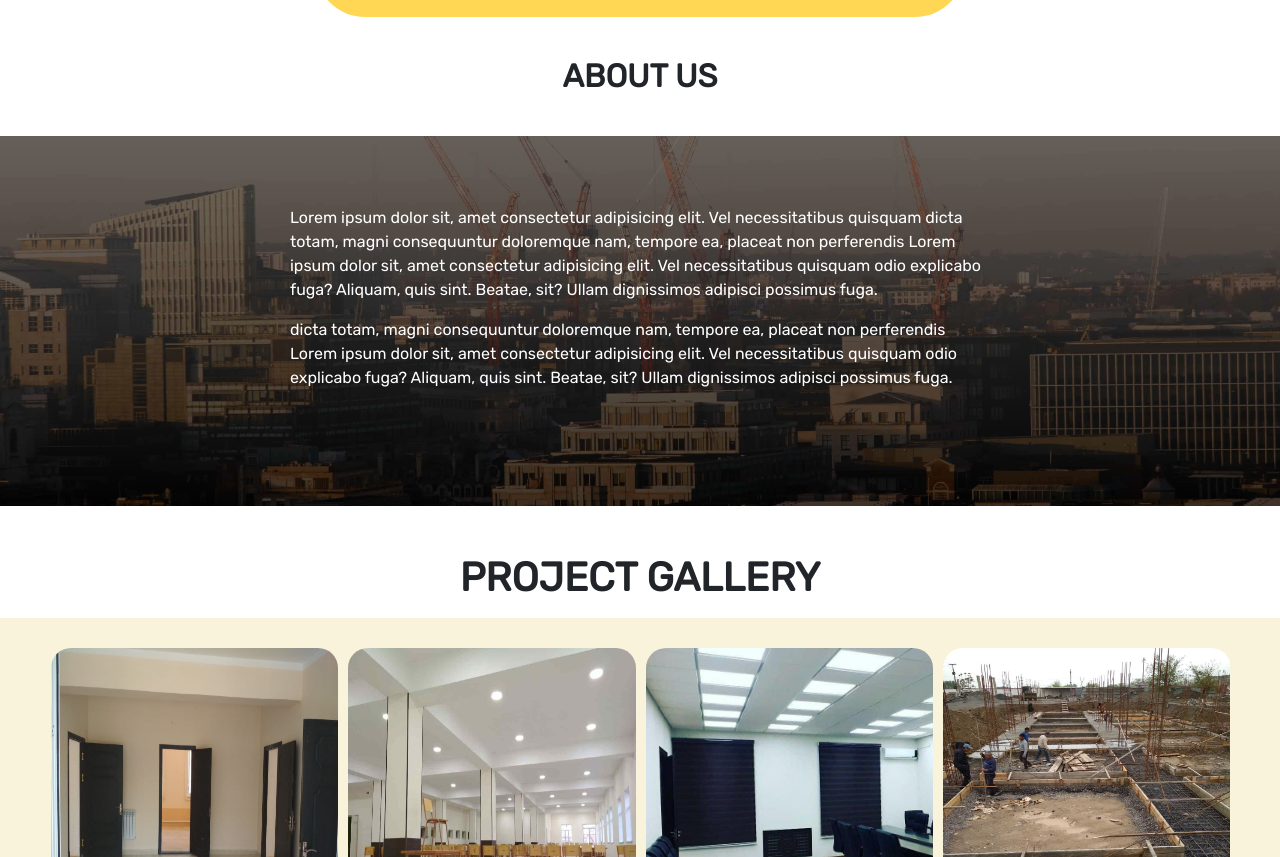
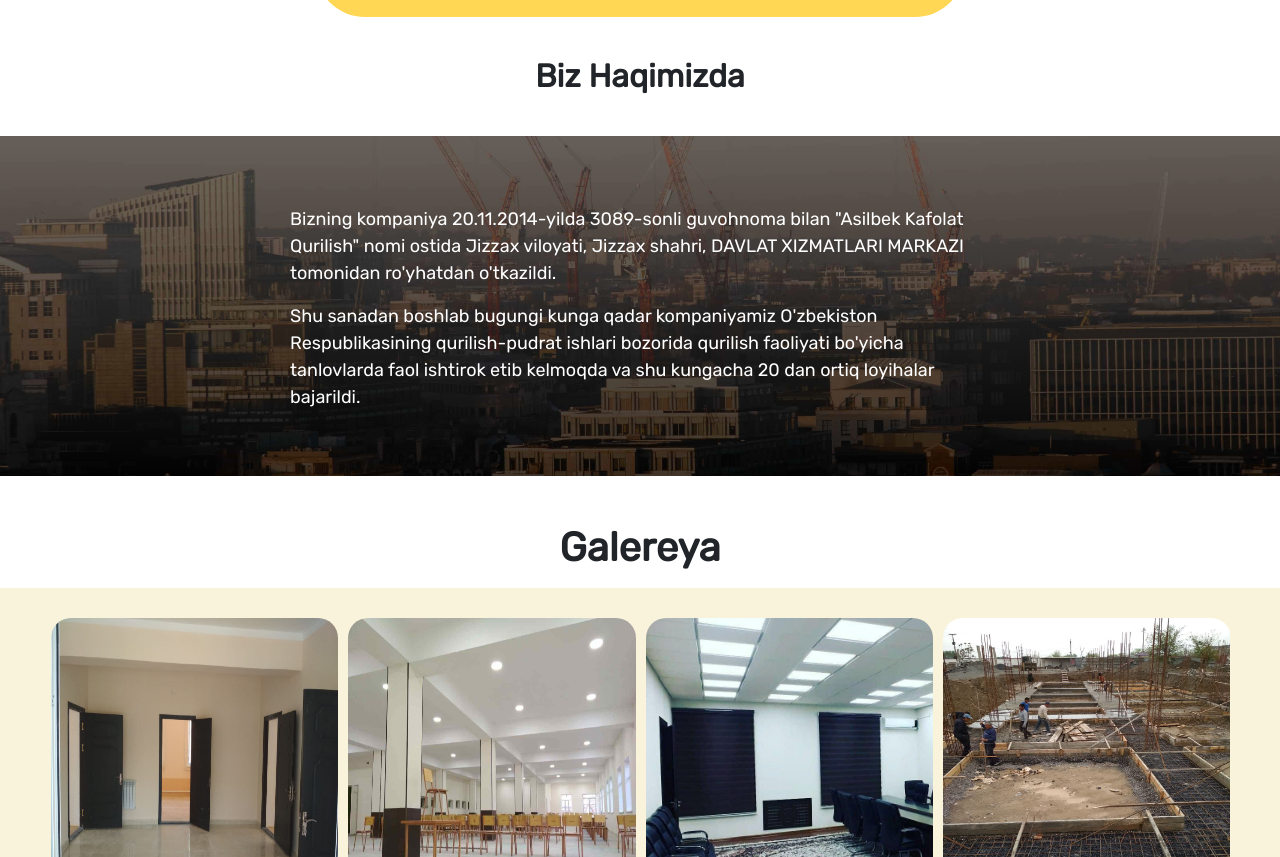
Before and after one commit to asilbekkafolat/qurilish, a plain HTML site: page index.html in a window 1280 px wide. Shown: the part 2137-2994 px from the top of the page. Drawn offline with nearby package versions, Linux system fonts and the light colour scheme; a web font is replaced by a local one.

Commit message:
Add files via upload

```diff
--- a/index.html
+++ b/index.html
@@ -161,19 +161,16 @@
     </div>
   </section>
 
-  <h2 id="about-header">ABOUT US</h2>
+  <h2 id="about-header">Biz Haqimizda</h2>
   <section id="about-us-container">
     <div class="about-us">
         <p>
-          Lorem ipsum dolor sit, amet consectetur adipisicing elit. Vel necessitatibus quisquam
-          dicta totam, magni consequuntur doloremque nam, tempore ea, placeat non perferendis
-          Lorem ipsum dolor sit, amet consectetur adipisicing elit. Vel necessitatibus quisquam
-          odio explicabo fuga? Aliquam, quis sint. Beatae, sit? Ullam dignissimos adipisci possimus fuga.
+          Bizning kompaniya 20.11.2014-yilda 3089-sonli guvohnoma bilan "Asilbek Kafolat Qurilish"
+          nomi ostida Jizzax viloyati, Jizzax shahri, DAVLAT XIZMATLARI MARKAZI tomonidan ro'yhatdan o'tkazildi.
         </p>
         <p>
-          dicta totam, magni consequuntur doloremque nam, tempore ea, placeat non perferendis
-          Lorem ipsum dolor sit, amet consectetur adipisicing elit. Vel necessitatibus quisquam
-          odio explicabo fuga? Aliquam, quis sint. Beatae, sit? Ullam dignissimos adipisci possimus fuga.
+          Shu sanadan boshlab bugungi kunga qadar kompaniyamiz O'zbekiston Respublikasining qurilish-pudrat ishlari
+          bozorida qurilish faoliyati bo'yicha tanlovlarda faol ishtirok etib kelmoqda va shu kungacha 20 dan ortiq loyihalar bajarildi.
         </p>
       </div>
   </section>
@@ -181,7 +178,7 @@
     <!-- GALLERY -->
 <section id="gallery-container">
     <div class="container-fluid my-5 gallery" >
-      <h5 class="text-center fw-bold display-6 mb-3" id="gallery"> PROJECT GALLERY</h5>
+      <h5 class="text-center fw-bold display-6 mb-3" id="gallery"> Galereya</h5>
       <div class="row">
           <div class="col-12 m-auto" id="owl-width">
               <div class="owl-carousel owl-theme">
--- a/styles.css
+++ b/styles.css
@@ -410,12 +410,13 @@ div.card {
 
 .about-us {
     width: 700px;
-    height: 300px;
+    height: 270px;
     margin: auto;
 }
 
 .about-us p {
     color: #fff;
+    font-size: 18px;
 }
 
 #about-header {
@@ -759,7 +760,9 @@ div.welcome {
 /* ABOUT US */
 #about-us-container {
     margin-top: 0;
-    padding-top: 20px;
+    padding-top: 35px;
+    font-size: 14px;
+    line-height: 22px;
 }
 .about-us {
     width: 480px;
@@ -906,6 +909,8 @@ div.welcome {
     width: 400px;
 }
 .about-us p {
+    padding-top: 15px;
+    font-size: 14px;
     line-height: 18px;
 }
 
@@ -1047,6 +1052,7 @@ div.welcome {
     width: 330px;
 }
 .about-us p {
+    padding-top: 15px;
     line-height: 18px;
     font-size: 14px;
 }
```
